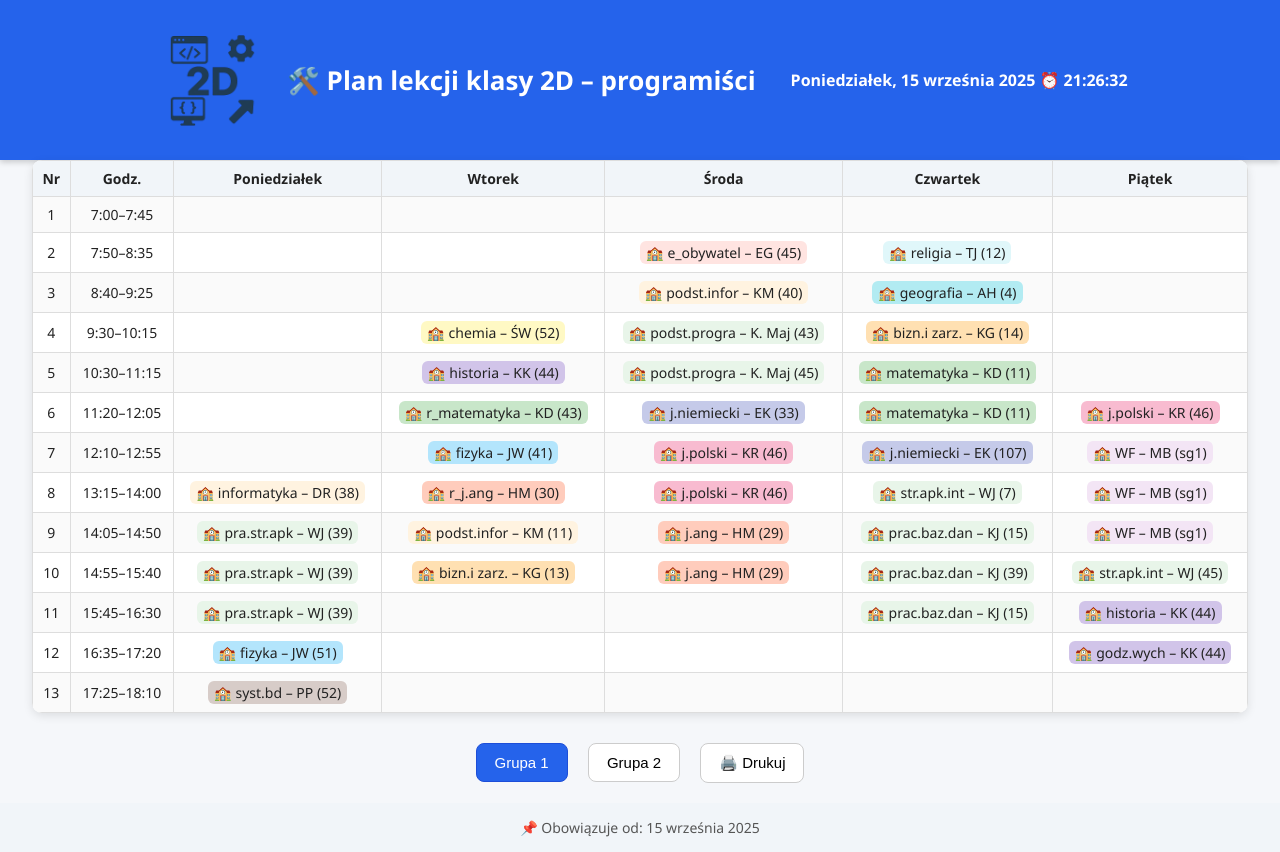
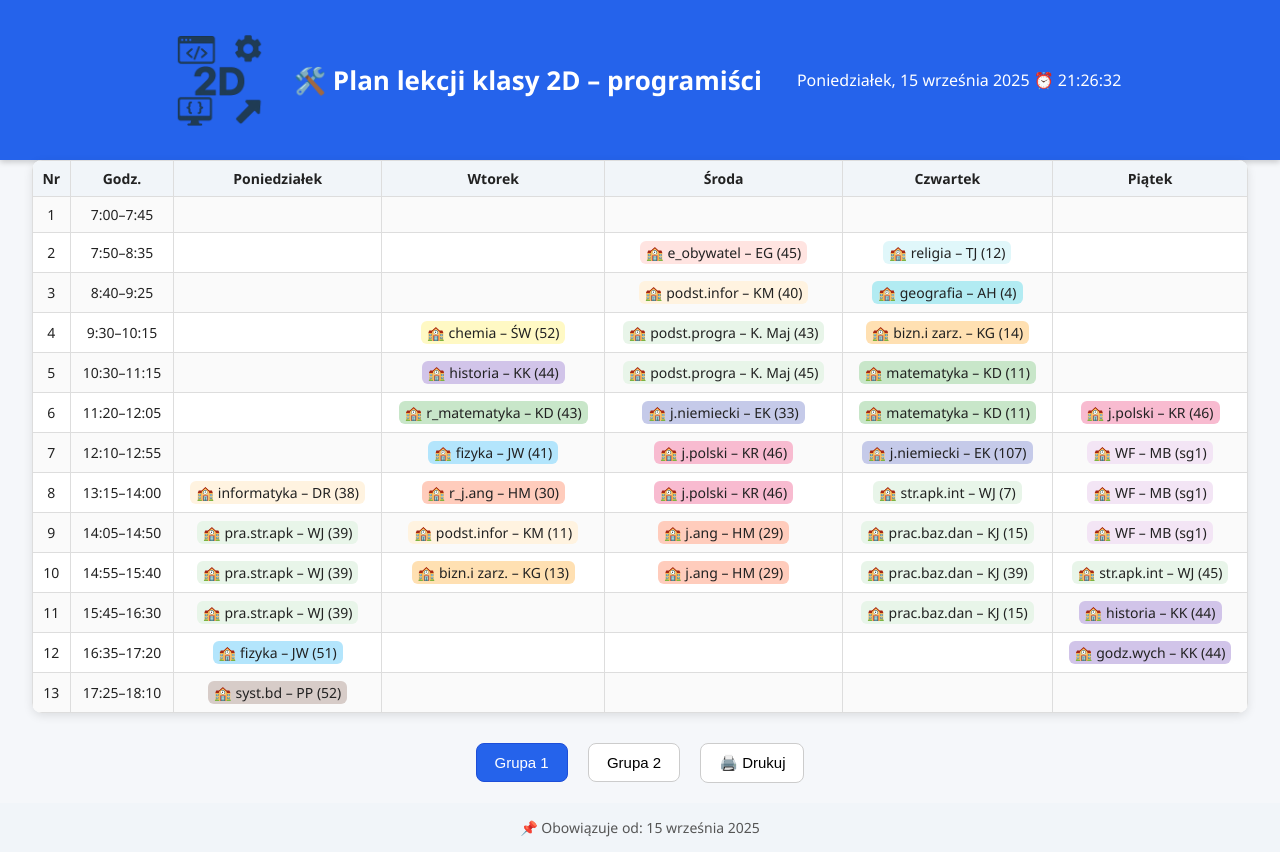
Before and after one commit to Smygrys/Storna-Internetowa-Klasy-2d, a plain HTML site: page index.html in a window 1280 px wide. Drawn offline with Linux system fonts and the light colour scheme.

Commit message:
Update style.css

```diff
--- a/style.css
+++ b/style.css
@@ -24,6 +24,13 @@ header {
   width: 120px;
   height: 120px;
 }
+
+#clock {
+  margin-left: 20px;
+  font-size: 16px;
+  font-weight: normal;
+}
+
 
 /* --- Switcher grup --- */
 .switcher {
```
